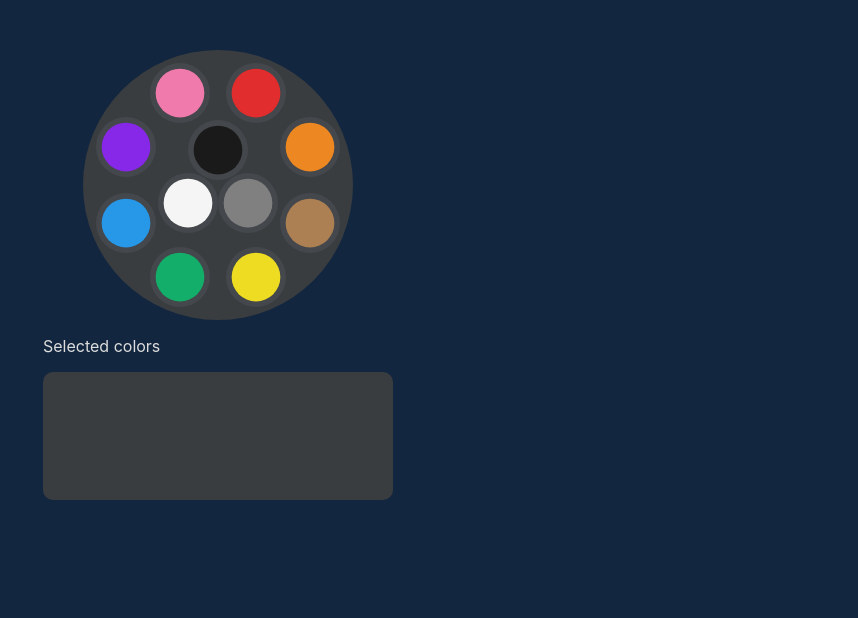
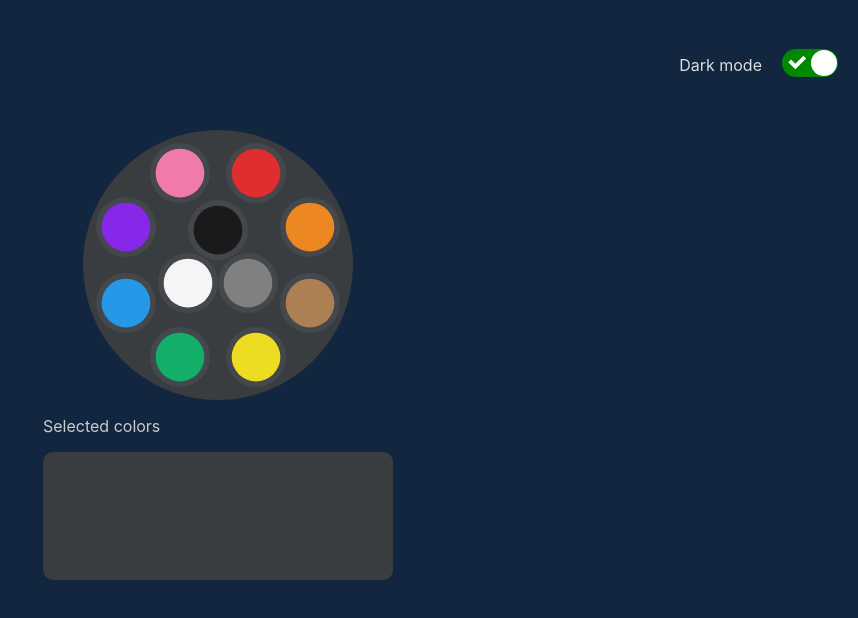
Before and after one commit to dannykennedy/quicker-picker, a React (Create React App) app: page / in a window 1280 px wide. Shown: the top 618 px of the page, without its empty margins (422-1280 px from the left). Built offline with nearby package versions, Linux system fonts and the light colour scheme.

Commit message:
simple dark mode toggle

```diff
--- a/package.json
+++ b/package.json
@@ -11,6 +11,7 @@
     "react": "^17.0.2",
     "react-dom": "^17.0.2",
     "react-scripts": "4.0.3",
+    "react-switch": "^6.0.0",
     "styled-components": "^5.2.3",
     "web-vitals": "^1.0.1"
   },
--- a/src/App.css
+++ b/src/App.css
@@ -1,10 +1,13 @@
 .App {
+  color: #ddd;
+  box-sizing: border-box;
+  min-height: 100vh;
+  padding: 50px 20px;
+}
+
+.select-wrapper {
   display: flex;
   justify-content: center;
-  color: #ddd;
-  box-sizing: border-box;
-  background-color: #12263f;
-  min-height: 100vh;
 }
 
 .color-picker-select-wrapper {
@@ -41,8 +44,7 @@
   border-radius: 50%;
 }
 
-.color-circle-frame {
-  background-color: hsl(213, 5%, 24%);
+.color-palette-circle {
   display: flex;
   justify-content: center;
   align-items: center;
@@ -56,7 +58,6 @@
 }
 
 .color-picker-picked-colors-area {
-  background-color: hsl(213, 5%, 24%);
   border-radius: 10px;
   padding: 20px 10px 10px 20px;
   min-height: 98px;
--- a/src/App.js
+++ b/src/App.js
@@ -1,14 +1,40 @@
-import ColorSelect from "./ColorPicker/ColorSelect";
+import React, { useState } from "react";
+import QuickerPicker from "./ColorPicker/QuickerPicker";
+import "react-toggle/style.css";
+import Toggle from "react-toggle";
 import "./App.css";
+import Switch from "react-switch";
 
 function App() {
+  const [darkMode, setDarkMode] = useState(true);
+
   return (
-    <div className="App">
-      <ColorSelect
-        onSetColor={(option) => {
-          console.log(option);
+    <div
+      className="App"
+      style={{ backgroundColor: darkMode ? "#12263f" : "white" }}
+    >
+      <div
+        style={{
+          width: "100%",
+          display: "flex",
+          justifyContent: "flex-end",
+          height: 30,
+          alignItems: "center",
         }}
-      />
+      >
+        <span style={{ marginRight: 20 }}>Dark mode</span>
+        <label>
+          <Switch onChange={setDarkMode} checked={darkMode} />
+        </label>
+      </div>
+      <div className="select-wrapper">
+        <QuickerPicker
+          onSetColor={(option) => {
+            console.log(option);
+          }}
+          mode={darkMode ? "dark" : "light"}
+        />
+      </div>
     </div>
   );
 }
--- a/src/ColorPicker/AnimatedPickerButton.js
+++ b/src/ColorPicker/AnimatedPickerButton.js
@@ -29,6 +29,7 @@ const AnimatedPickerButton = ({
         radius={buttonRadius}
         onClick={onButtonClick}
         backgroundColor={backgroundColor}
+        iconColor={iconColor}
       />
     </Animate>
   );
--- a/src/ColorPicker/ColorPicker.js
+++ b/src/ColorPicker/ColorPicker.js
@@ -1,4 +1,4 @@
-import React, { useState } from "react";
+import React, { useState, useContext } from "react";
 import {
   simpleHues,
   simpleShades,
@@ -12,10 +12,13 @@ import CircleSwatch from "./CircleSwatch";
 import { colorStringToHsl } from "./modules/colorEncode";
 import AnimatedColorPie from "./AnimatedColorPie";
 import AnimatedPickerButton from "./AnimatedPickerButton";
+import { ThemeContext } from "./QuickerPicker";
 
 const advancedModeButtons = [buttonTypes.BACK];
 
 const ColorPicker = ({ onSetColor }) => {
+  const theme = useContext(ThemeContext);
+
   const [selectedColors, setSelectedColors] = useState([]);
   const [selectedSwatch, setSelectedSwatch] = useState("");
   const [selectedSimpleColor, setSelectedSimpleColor] = useState("");
@@ -121,10 +124,11 @@ const ColorPicker = ({ onSetColor }) => {
     >
       <div className="color-circle-area">
         <div
-          className="color-circle-frame"
+          className="color-palette-circle"
           style={{
             width: outerCircleWidth + 70,
             height: outerCircleWidth + 70,
+            backgroundColor: theme.backgroundColor,
           }}
         >
           <div
@@ -142,7 +146,6 @@ const ColorPicker = ({ onSetColor }) => {
                   endCoords={buttonCirclePoints[i]}
                   buttonType={btnType}
                   buttonRadius={buttonRadius}
-                  iconColor={"#CCC"}
                   onButtonClick={() => {
                     buttonFuncs[btnType]();
                   }}
@@ -222,7 +225,7 @@ const ColorPicker = ({ onSetColor }) => {
         selectedSwatch={selectedSwatch}
         onDeleteColor={onDeleteColor}
       />
-      <div>
+      <div style={{ color: theme.textColor }}>
         {selectedColors.map((c) => {
           return <p key={c}>{c}</p>;
         })}
--- a/src/ColorPicker/ColorSelect.js
+++ /dev/null
@@ -1,12 +0,0 @@
-import React from 'react';
-import ColorPicker from './ColorPicker';
-
-const ColorSelect = ({ onSetColor }) => {
-  return (
-    <div className="color-picker-select-wrapper">
-      <ColorPicker onSetColor={onSetColor} />
-    </div>
-  );
-};
-
-export default ColorSelect;
--- a/src/ColorPicker/PickedColors.js
+++ b/src/ColorPicker/PickedColors.js
@@ -1,7 +1,8 @@
-import React from "react";
+import React, { useContext } from "react";
 import CircleSwatch from "./CircleSwatch";
 import { colorStringToHsl } from "./modules/colorEncode";
 import { colorStringsAreEqual } from "./modules/colorStringHelpers";
+import { ThemeContext } from "./QuickerPicker";
 
 const PickedColors = ({
   selectedColors,
@@ -10,10 +11,15 @@ const PickedColors = ({
   onSwatchClick,
   selectedSwatch,
 }) => {
+  const theme = useContext(ThemeContext);
+
   return (
     <div>
-      <p>Selected colors</p>
-      <div className="color-picker-picked-colors-area">
+      <p style={{ color: theme.textColor }}>Selected colors</p>
+      <div
+        className="color-picker-picked-colors-area"
+        style={{ backgroundColor: theme.backgroundColor }}
+      >
         {selectedColors &&
           selectedColors.map((c) => {
             const displayColor = colorStringToHsl(c);
--- a/src/ColorPicker/PickerButton.js
+++ b/src/ColorPicker/PickerButton.js
@@ -1,10 +1,11 @@
-import React from "react";
+import React, { useContext } from "react";
 import {
   BackArrow,
   TickIcon,
   DeleteIcon,
   TrashSolidIcon as Trash,
 } from "../Icons";
+import { ThemeContext } from "./QuickerPicker";
 
 export const buttonTypes = {
   CONFIRM: "confirm",
@@ -20,6 +21,8 @@ export const PickerButton = ({
   backgroundColor,
   iconColor,
 }) => {
+  const theme = useContext(ThemeContext);
+
   const diameter = radius * 2;
   const iconWidth = Math.floor((diameter / 9) * 4);
 
@@ -27,6 +30,7 @@ export const PickerButton = ({
     height: iconWidth,
     width: iconWidth,
     position: "absolute",
+    color: iconColor || theme.textColor,
   };
 
   return (
@@ -39,7 +43,7 @@ export const PickerButton = ({
         width: diameter,
         height: diameter,
         color: "inherit",
-        backgroundColor: backgroundColor || `hsl(213, 5%, 24%)`,
+        backgroundColor: backgroundColor || theme.backgroundColor,
         cursor: "pointer",
       }}
     >
--- /dev/null
+++ b/src/ColorPicker/QuickerPicker.js
@@ -0,0 +1,19 @@
+import React from "react";
+import ColorPicker from "./ColorPicker";
+import { themes } from "./theme";
+
+// Dark is simply the default set here
+export const ThemeContext = React.createContext({});
+
+const QuickerPicker = ({ onSetColor, mode = "dark" }) => {
+  const theme = themes[mode];
+  return (
+    <ThemeContext.Provider value={theme}>
+      <div className="color-picker-select-wrapper">
+        <ColorPicker onSetColor={onSetColor} />
+      </div>
+    </ThemeContext.Provider>
+  );
+};
+
+export default QuickerPicker;
--- /dev/null
+++ b/src/ColorPicker/theme/index.js
@@ -0,0 +1,10 @@
+export const themes = {
+  dark: {
+    backgroundColor: "hsl(213, 5%, 24%)",
+    textColor: "hsl(213, 5%, 80%)",
+  },
+  light: {
+    backgroundColor: "hsl(213, 5%, 80%)",
+    textColor: "hsl(213, 5%, 24%)",
+  },
+};
```
Also changed, not shown: 1 other file (tests, documents, lock files or other folders).
